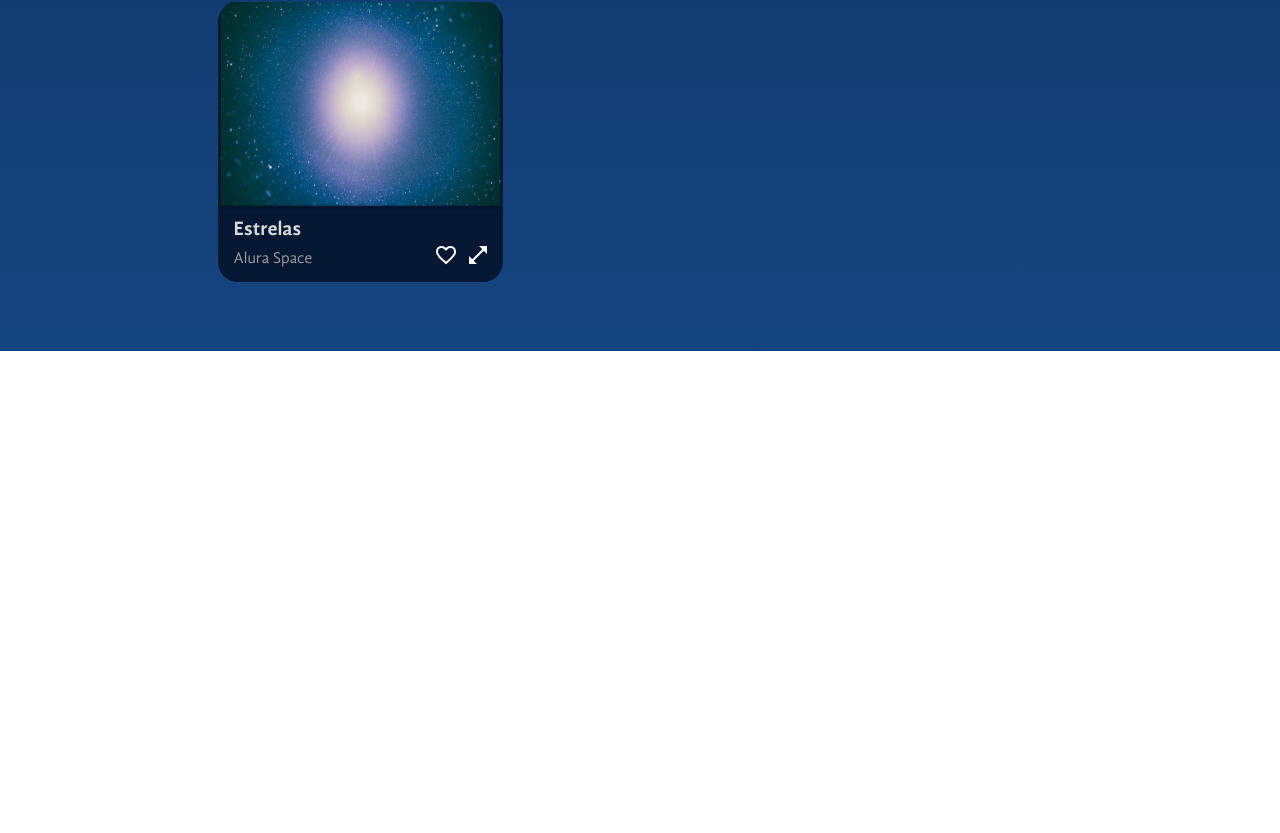
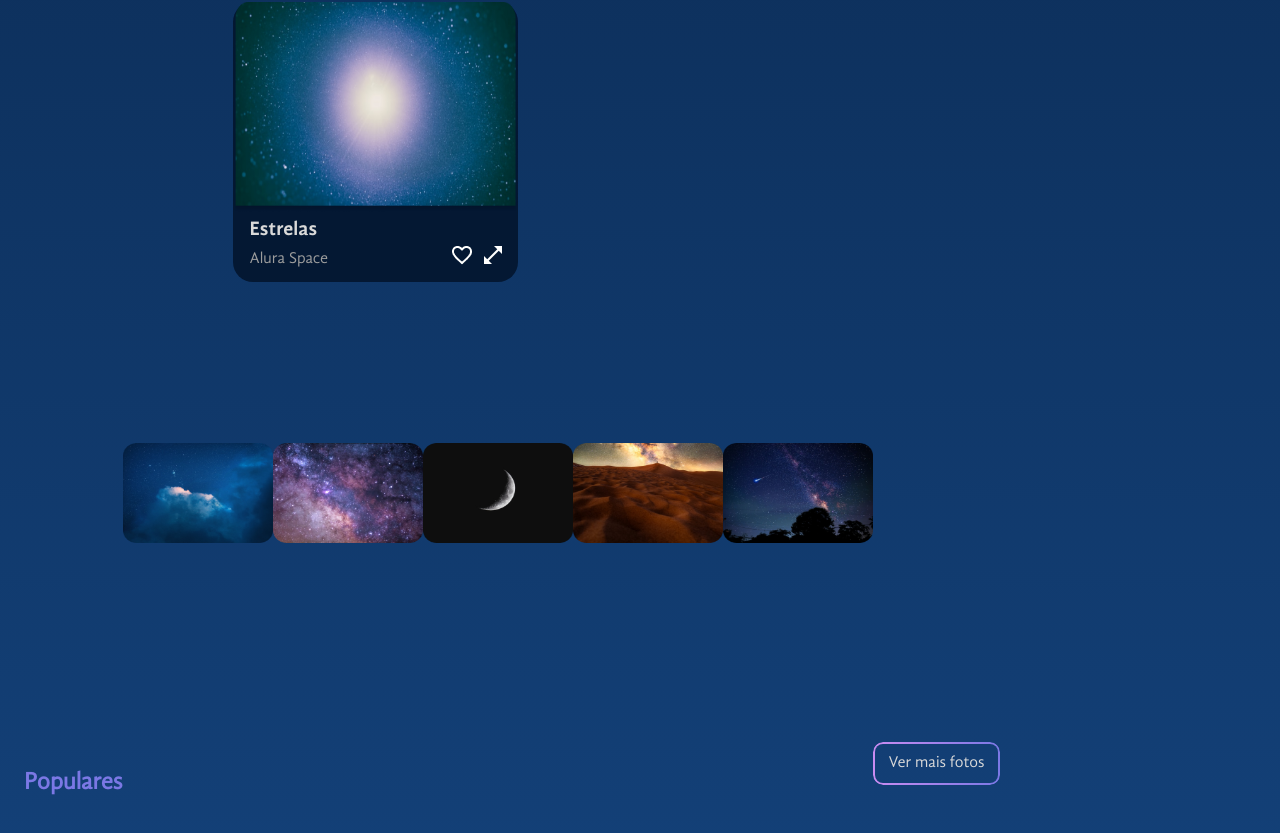
Before and after one commit to aninhafofazap/space, a React (Create React App) app: page / in a window 1280 px wide. Shown: the part 1481-2314 px from the top of the page. Before the commit the page ends 1832 px from the top, so only its background shows below. Built offline with nearby package versions, Linux system fonts and the light colour scheme.

Commit message:
Feat: Adding popular section

```diff
--- /dev/null
+++ b/jsconfig.json
@@ -0,0 +1,6 @@
+{
+  "compilerOptions": {
+    "baseUrl": "src"
+  },
+  "include": ["src"]
+}
--- a/src/Componentes/Gallery/index.jsx
+++ b/src/Componentes/Gallery/index.jsx
@@ -1,19 +1,17 @@
-import React from "react";
+// import React, { useState } from "react";
 import Tags from "../Tags";
-import styles from "./gallery.module.scss"
-
+import styles from "./gallery.module.scss";
 import Card from "../Card";
 
-function Galeria(){
-    return (
-        <section className={styles.galeria}>
-            <h2>
-            Navegue pela galeria
-            </h2>
-            <Tags/>
-            <Card/>
-        </section>
-    )
+function Galeria() {
+  // const [itens, setItens] = useState();
+  return (
+    <section className={styles.galeria}>
+      <h2>Navegue pela galeria</h2>
+      <Tags />
+      <Card styles={styles} />
+    </section>
+  );
 }
 
 export default Galeria;
--- /dev/null
+++ b/src/Componentes/Populares/fotos-populares.json
@@ -0,0 +1,27 @@
+[
+    {
+        "path": "/assets/image/populares/foto-1.png",
+        "alt": "galáxia",
+        "id": 1
+    },
+    {
+        "path": "/assets/image/populares/foto-2.png",
+        "alt": "lua",
+        "id": 2
+    },
+    {
+        "path": "/assets/image/populares/foto-3.png",
+        "alt": "terra",
+        "id": 3
+    },
+    {
+        "path": "/assets/image/populares/foto-4.png",
+        "alt": "nuvem",
+        "id": 4
+    },
+    {
+        "path": "/assets/image/populares/foto-5.png",
+        "alt": "meteoro",
+        "id": 5
+    }
+]
--- /dev/null
+++ b/src/Componentes/Populares/index.jsx
@@ -0,0 +1,24 @@
+import React from "react";
+
+import styles from "./populares.module.scss";
+import fotosPopulares from "./fotos-populares.json";
+
+function Populares() {
+  return (
+    <aside className={styles.populares}>
+      <h2>Populares</h2>
+      <ul className={styles.populares__imagens}>
+        {fotosPopulares.map((fotoPopular) => {
+          return (
+            <li key={fotoPopular.id}>
+              <img src={fotoPopular.path} alt={fotoPopular.alt} />
+            </li>
+          );
+        })}
+      </ul>
+      <button>Ver mais fotos</button>
+    </aside>
+  );
+}
+
+export default Populares;
--- /dev/null
+++ b/src/Componentes/Populares/populares.module.scss
@@ -0,0 +1,69 @@
+@import "../../styles/variaveis";
+
+.populares {
+    display: flex;
+    // flex-direction: column;
+    justify-content: flex-start;
+    align-items: center;
+    height: 800px;
+    color: $purple;
+    font-family: $font-principal;
+    font-size: 16px;
+
+    h2 {
+        margin-top: 5.3rem;
+    }
+
+    &__imagens {
+        display: flex;
+        // flex-direction: column;
+        justify-content: space-between;
+        height: 77%;
+        padding: 0;
+        list-style: none;
+
+        img {
+            width: 150px;
+            height: 100px;
+        }
+    }
+
+    button {
+        margin-top: 1.5rem;
+        background: transparent;
+        border: none;
+        color: $text;
+        font-family: $font-principal;
+        font-size: 16px;
+        // width: 100%;
+        padding: 12px 16px;
+        position: relative;
+        z-index: 0;
+        cursor: pointer;
+        transition: 0.5s;
+
+        &:hover {
+            border-radius: 10px;
+            background: linear-gradient(to right, $pink, $purple) border-box;
+            color: $darkBlue;
+            transition: 0.1s;
+        }
+
+        &::before {
+            content: "";
+            position: absolute;
+            inset: 0;
+            border-radius: 10px;
+            z-index: -1;
+            border: 2px solid transparent;
+            background: linear-gradient(to right, $pink, $lightBlue) border-box;
+            -webkit-mask: linear-gradient(#fff 0 0) padding-box,
+                linear-gradient(#fff 0 0);
+            -webkit-mask-composite: xor;
+            mask-composite: exclude;
+            background: linear-gradient(to right, $pink, $purple) border-box;
+            color: $darkBlue;
+            transition: 0.1s;
+        }
+    }
+}
--- a/src/Home/index.jsx
+++ b/src/Home/index.jsx
@@ -1,30 +1,29 @@
-import Header from "../Componentes/Header";
-import Menu from "../Componentes/Main";
-import Banner from "../Componentes/Banner";
-import Galeria from "../Componentes/Gallery";
-import Footer from "../Componentes/Footer";
+import styles from "./home.module.scss";
 
-import styles from './home.module.scss'
+import Header from "Componentes/Header";
+import Menu from "Componentes/Main";
+import Banner from "Componentes/Banner";
+import Galeria from "Componentes/Gallery";
+import Populares from "Componentes/Populares";
+import Footer from "Componentes/Footer";
 
-
-
-function Home (){
-    return (
-        <>
-        <Header />
-        <main>
-            <section className={styles.principal}>
-        <Menu/>
-        <Banner/>
+function Home() {
+  return (
+    <>
+      <Header />
+      <main>
+        <section className={styles.principal}>
+          <Menu />
+          <Banner />
         </section>
-
-        </main>
         <div>
-            <Galeria/>
+          <Galeria />
+          <Populares />
         </div>
-        <Footer/>
-        </>
-    )
+      </main>
+      <Footer />
+    </>
+  );
 }
 
 export default Home;
```
